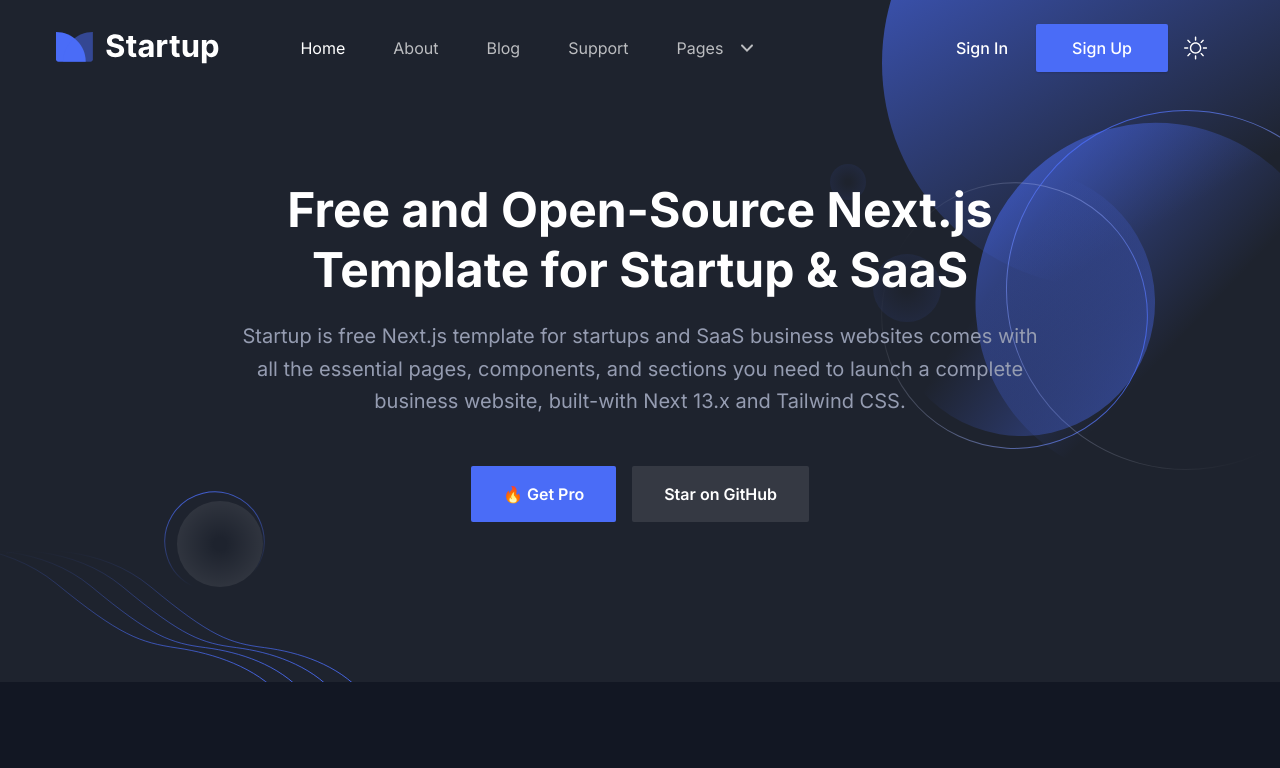
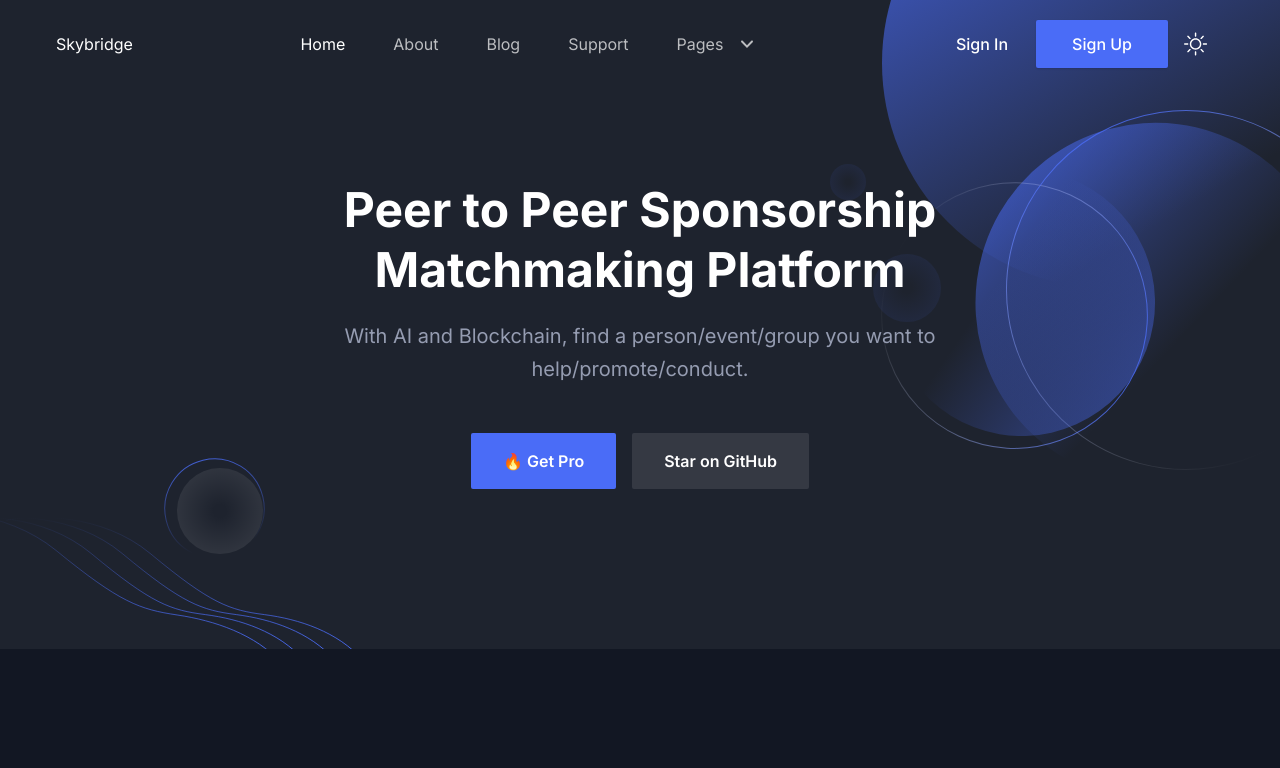
Before and after one commit to nirmalhk7/skybridge, a Next.js app in the folder main/: page / in a window 1280 px wide. Shown: the top 768 px of the page. Built offline with nearby package versions, Linux system fonts and the light colour scheme.

Commit message:
ui changes
Signed-off-by: Nirmal Khedkar <nirmalhk7@gmail.com>

```diff
--- a/main/src/app/about/page.tsx
+++ /dev/null
@@ -1,26 +0,0 @@
-import AboutSectionOne from "@/components/About/AboutSectionOne";
-import AboutSectionTwo from "@/components/About/AboutSectionTwo";
-import Breadcrumb from "@/components/Common/Breadcrumb";
-
-import { Metadata } from "next";
-
-export const metadata: Metadata = {
-  title: "About Page | Free Next.js Template for Startup and SaaS",
-  description: "This is About Page for Startup Nextjs Template",
-  // other metadata
-};
-
-const AboutPage = () => {
-  return (
-    <>
-      <Breadcrumb
-        pageName="About Page"
-        description="Lorem ipsum dolor sit amet, consectetur adipiscing elit. In varius eros eget sapien consectetur ultrices. Ut quis dapibus libero."
-      />
-      <AboutSectionOne />
-      <AboutSectionTwo />
-    </>
-  );
-};
-
-export default AboutPage;
--- a/main/src/components/Header/index.tsx
+++ b/main/src/components/Header/index.tsx
@@ -56,20 +56,7 @@
                   sticky ? "py-5 lg:py-2" : "py-8"
                 } `}
               >
-                <Image
-                  src="/images/logo/logo-2.svg"
-                  alt="logo"
-                  width={140}
-                  height={30}
-                  className="w-full dark:hidden"
-                />
-                <Image
-                  src="/images/logo/logo.svg"
-                  alt="logo"
-                  width={140}
-                  height={30}
-                  className="hidden w-full dark:block"
-                />
+                Skybridge
               </Link>
             </div>
             <div className="flex w-full items-center justify-between px-4">
--- a/main/src/components/Hero/index.tsx
+++ b/main/src/components/Hero/index.tsx
@@ -12,13 +12,10 @@
             <div className="w-full px-4">
               <div className="mx-auto max-w-[800px] text-center">
                 <h1 className="mb-5 text-3xl font-bold leading-tight text-black dark:text-white sm:text-4xl sm:leading-tight md:text-5xl md:leading-tight">
-                  Free and Open-Source Next.js Template for Startup & SaaS
+                  Peer to Peer Sponsorship Matchmaking Platform
                 </h1>
                 <p className="mb-12 text-base !leading-relaxed text-body-color dark:text-body-color-dark sm:text-lg md:text-xl">
-                  Startup is free Next.js template for startups and SaaS
-                  business websites comes with all the essential pages,
-                  components, and sections you need to launch a complete
-                  business website, built-with Next 13.x and Tailwind CSS.
+                  With AI and Blockchain, find a person/event/group you want to help/promote/conduct.
                 </p>
                 <div className="flex flex-col items-center justify-center space-y-4 sm:flex-row sm:space-x-4 sm:space-y-0">
                   <Link
```
Also changed, not shown: 2 other files (tests, documents, lock files or other folders).
